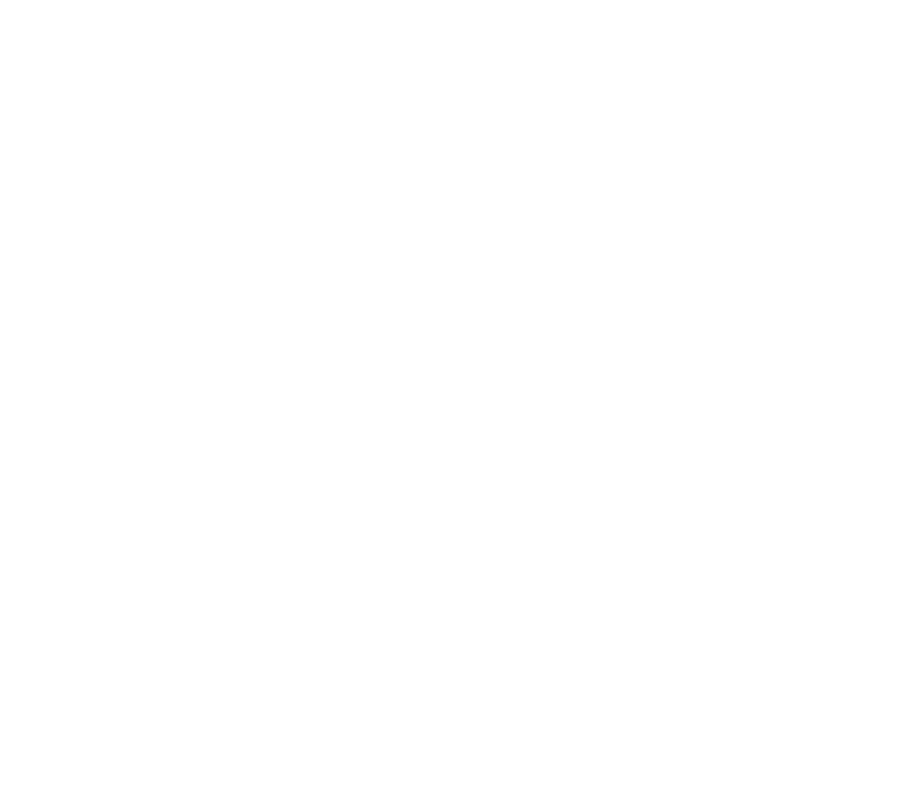
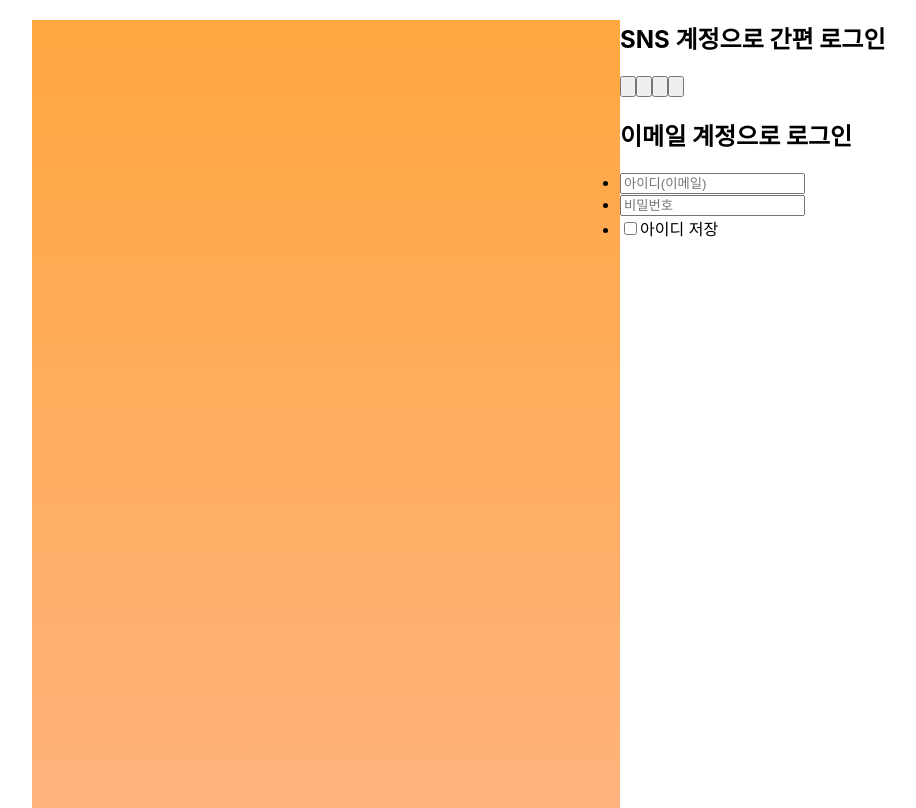
Before and after one commit to sol727/Xquare_project, a React (Create React App) app: page /login in a window 1280 px wide. Shown: the whole page, without its empty margins (8-924 px from the left). Built offline with nearby package versions, Linux system fonts and the light colour scheme.

Commit message:
login추가

```diff
--- a/src/App.js
+++ b/src/App.js
@@ -8,6 +8,7 @@
 
 import index from './pages/index'
 import page from './pages/page'
+import Login from './pages/login';
 
 /* 페이지 */
 
@@ -16,6 +17,7 @@
     <BrowserRouter>
         <Route exact path="/" component={index}/>
         <Route path="/page" component={page}/>
+        <Route path="/login" component={Login}/>
 
     </BrowserRouter>
   );
--- /dev/null
+++ b/src/pages/login.js
@@ -0,0 +1,38 @@
+import React from 'react'
+
+export default class Login extends React.Component {
+
+    constructor(props) {
+    super(props);
+    }
+
+    render() {
+        return (
+            <section className="from_page">
+                <div className="bg_gradient">
+                    <h1 msg="로그인"></h1>
+                    <p msg="에너지엑스 스퀘어의 다양한 서비스를 이용하시려면 로그인을 해주세요."></p>
+                </div>
+                <div className="right">
+                    <form action="">
+                        <h2>SNS 계정으로 간편 로그인</h2>
+                        <div className="sns_wrap">
+                            <button type="button"><img src="" alt=""/></button>
+                            <button type="button"><img src="" alt=""/></button>
+                            <button type="button"><img src="" alt=""/></button>
+                            <button type="button"><img src="" alt=""/></button>
+                        </div>
+                        <h2>이메일 계정으로 로그인</h2>
+                        <ul>
+                            <li><input type="text" placeholder="아이디(이메일)"/></li>
+                            <li><input type="password" placeholder="비밀번호"/></li>
+                            <li>
+                                <div><input type="checkbox"/><label htmlFor=""></label><label htmlFor="">아이디 저장</label></div>
+                            </li>
+                        </ul>
+                    </form>
+                </div>
+            </section>
+        )
+    }
+}
--- a/src/style/style2.scss
+++ b/src/style/style2.scss
@@ -0,0 +1,5 @@
+.from_page{max-width: 1200px;margin:0 auto;
+    .bg_gradient{
+        float: left;width: 588px;min-height:788px;background-image: linear-gradient(to top, #ffb27c, #ffa740);
+    }
+}
```
Also changed, not shown: src/images/apple-icon-114x114.png (deleted), src/images/form_left_bg.png (added).
